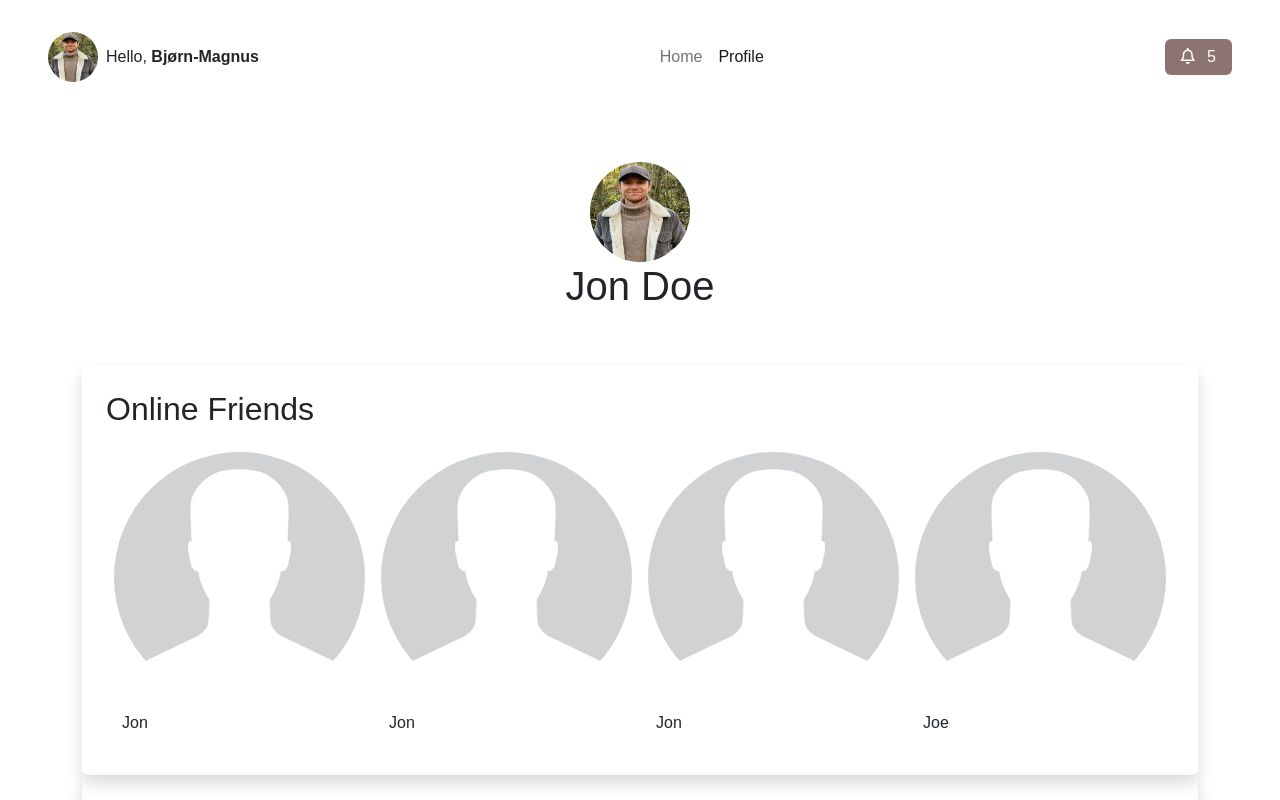
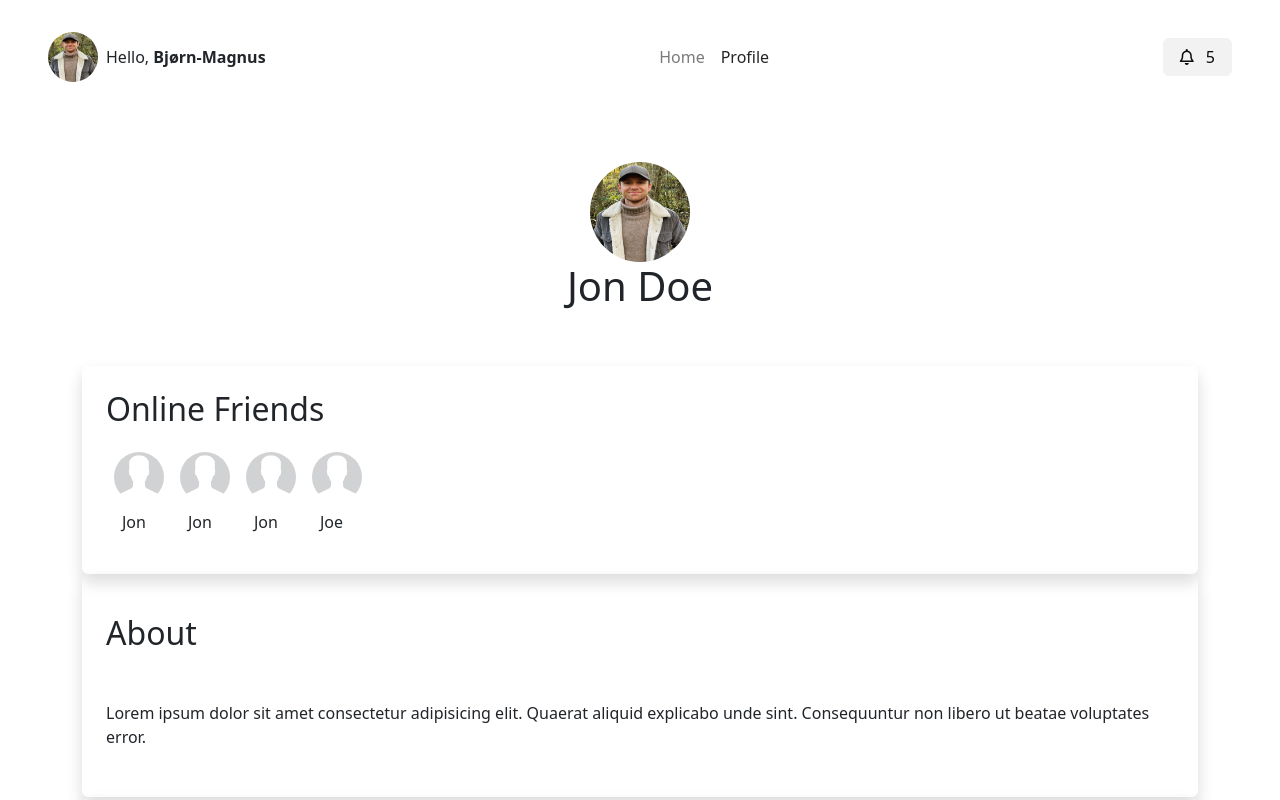
Before and after one commit to bmsf/css-frameworks, a website: page profile.html in a window 1280 px wide. Shown: the top 800 px of the page. Drawn offline with Linux system fonts and the light colour scheme.

Commit message:
bootstrap files after override and added class

```diff
--- a/src/scss/partials/_variables.scss
+++ b/src/scss/partials/_variables.scss
@@ -12,4 +12,4 @@ $warning: #011640;
 $black: #0d0d0d;
 
 // scss-docs-start navbar-variables
-$navbar-padding-y: $spacer * 1.5;
+// $navbar-padding-y: $spacer * 1.5;
--- a/src/scss/styles.scss
+++ b/src/scss/styles.scss
@@ -1,7 +1,8 @@
-@import '../../node_modules/bootstrap/scss/bootstrap';
 @import './partials/variables';
 @import './partials/buttons';
 @import './partials/nav';
+
+@import '../../node_modules/bootstrap/scss/bootstrap';
 
 p {
 	margin: 0;
@@ -15,3 +16,7 @@ p {
 .hamburger {
 	color: $primary;
 }
+
+.online-friend {
+	width: 50px;
+}
```
Also changed, not shown: dist/css/styles.css, 1 other file.
